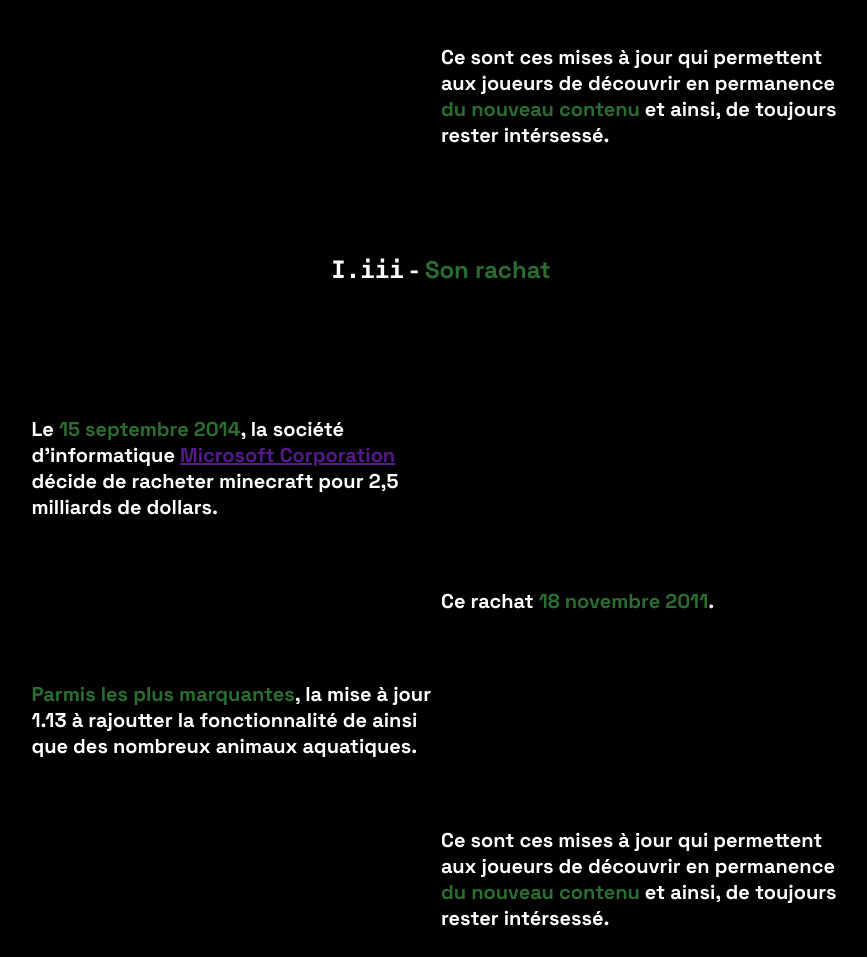
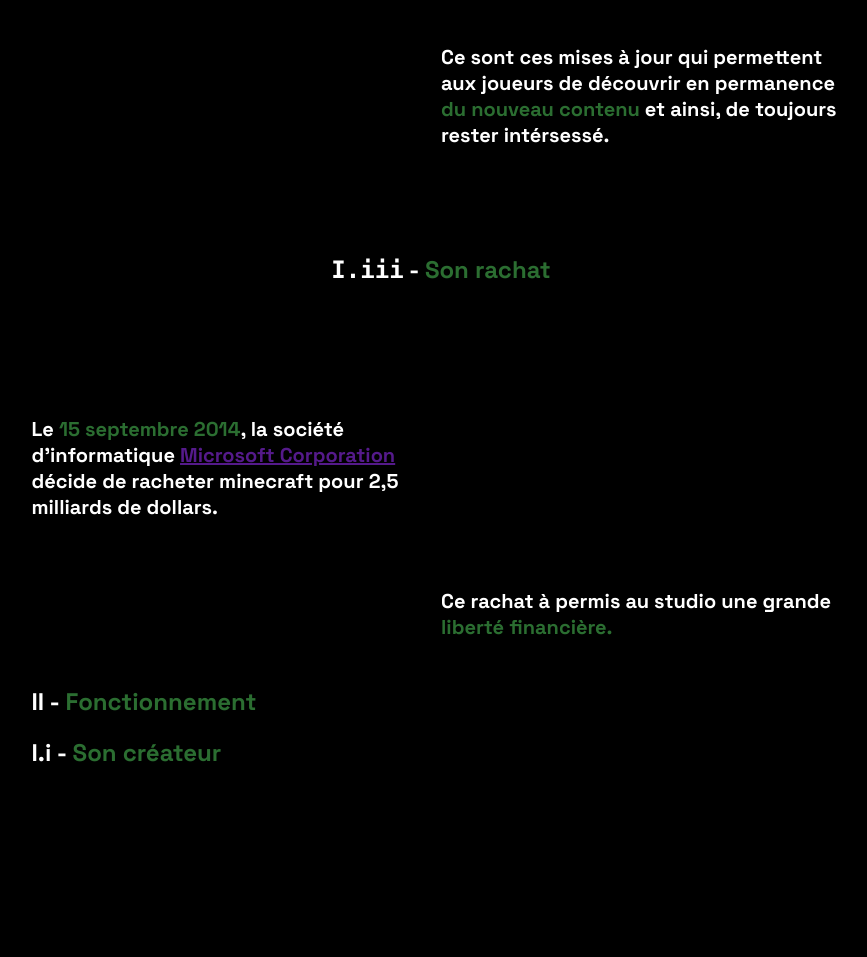
Before and after one commit to guillaumegrdi/STJO, a plain HTML site: page home.html in a window 1280 px wide. Shown: the part 1649-2606 px from the top of the page, without its empty margins (327-1194 px from the left). After the commit the page ends 2417 px from the top, so only its background shows below. Drawn offline with nearby package versions, Linux system fonts and the light colour scheme.

Commit message:
Add files via upload

```diff
--- a/home.css
+++ b/home.css
@@ -22,7 +22,7 @@ body {
   margin: 0;
   display: flex;
   background-color: black;
-  height: 2000px;
+
 }
 .lecteur {
   width: 100vw;
@@ -93,7 +93,7 @@ body {
  width: 0px;
 height: 0px;
 position: absolute;
-box-shadow: 15px 15px 500px 50px rgb(255, 255, 255);
+box-shadow: 15px 15px 1000px 70px rgb(255, 255, 255);
 z-index: -1000;
 
 }
@@ -185,7 +185,6 @@ z-index: -1000;
 }
 
 .story-container {
-  height: 100%;
   width: 100%;
   padding-top: 100px;
 }
--- a/home.html
+++ b/home.html
@@ -160,28 +160,25 @@
               </h4>
               <div class="textend">
                 <h4 id="w50">
-                  Ce rachat
-                  <span id="red-span">18 novembre 2011</span>.
+                  Ce rachat à permis au studio une grande<span id="red-span"> liberté financière. </span>
                 </h4>
               </div>
 
-              <h4 id="w50">
-                <span id="red-span">Parmis les plus marquantes</span>, la mise à
-                jour 1.13 à rajoutter la fonctionnalité de
-
-                ainsi que des nombreux animaux aquatiques.
-              </h4>
-              <div class="textend">
-                <h4 id="w50">
-                  Ce sont ces mises à jour qui permettent aux joueurs de
-                  découvrir en permanence
-                  <span id="red-span">du nouveau contenu</span> et ainsi, de
-                  toujours rester intérsessé.
-                </h4>
               </div>
             </div>
           </div>
+          <div class="functioning-container-section-title">
+            <h2 class="functioning-container-section-title-1">
+              <span>II</span> - <span id="red-span">Fonctionnement</span>
+            </h2>
+          </div>
+          <div class="functioning-container-subsection-title">
+            <h2 class="functionning-container-subsection-title-1">
+              <span>I.i</span> - <span id="red-span">Son créateur</span>
+            </h2>
+          </div>
         </div>
+
       </div>
     </div>
 
--- a/home.js
+++ b/home.js
@@ -12,7 +12,7 @@ const lecteurcontainer = document.querySelector(".lecteur-container");
 const closebtn = document.getElementById("close-btn");
 imagetozoom2.style.marginTop = "-50px";
 const blancsouris = document.getElementById('blancsouris')
-
+const body = document.querySelector('body')
 li1.addEventListener("click", (e) => {
   window.scrollTo({
     top: 400,
@@ -47,12 +47,12 @@ closebtn.addEventListener("click", () => {
   imagetozoom2.style.marginTop = "-50px";
 });
 window.addEventListener('mousemove', (e) =>{
-  console.log(e.pageX);
-  console.log(e.pageY);
   blancsouris.style.left = e.pageX + "px"
   blancsouris.style.top = e.pageY + "px"
   blancsouris.style.transform = "translate(-25px, -25px)";
 })
+
+
 
 li1.addEventListener("mouseenter", () =>{
   blancsouris.style.boxShadow = "15px 15px 500px 50px rgb(0, 255, 21"
```
